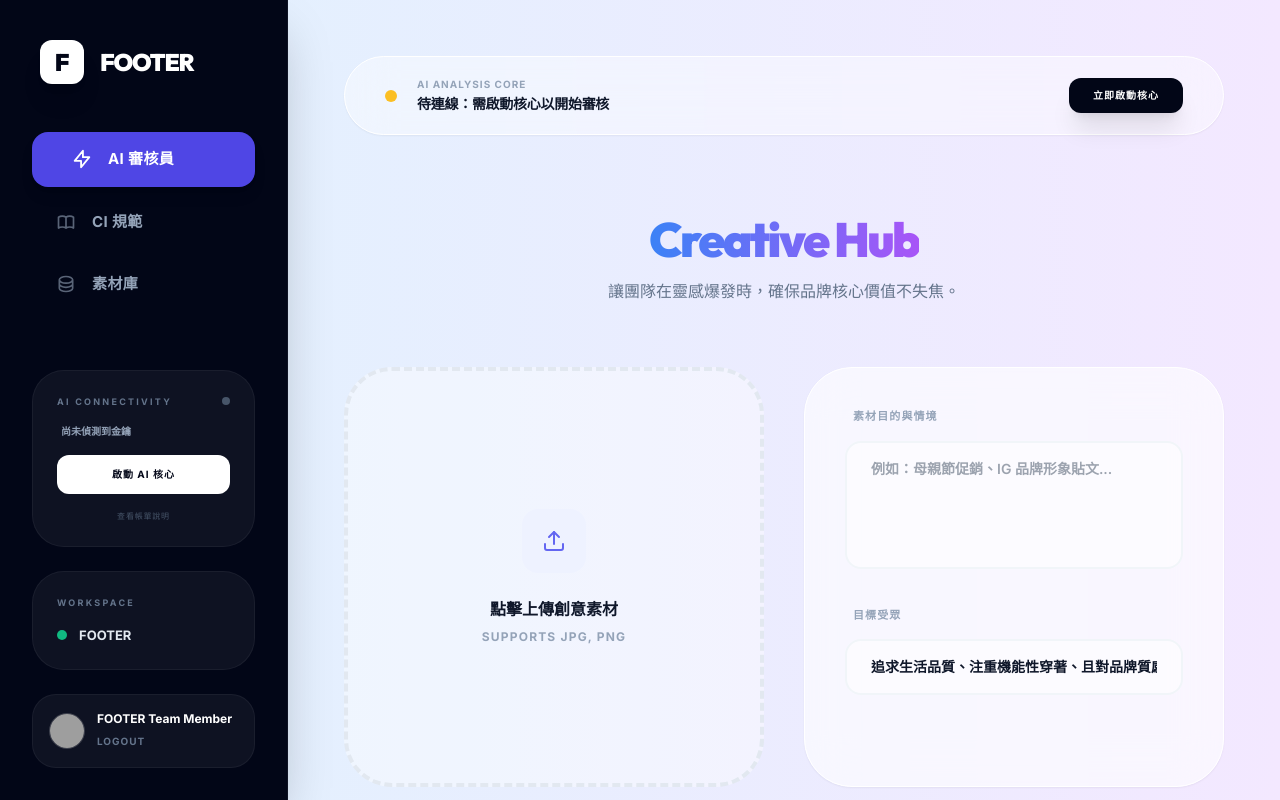
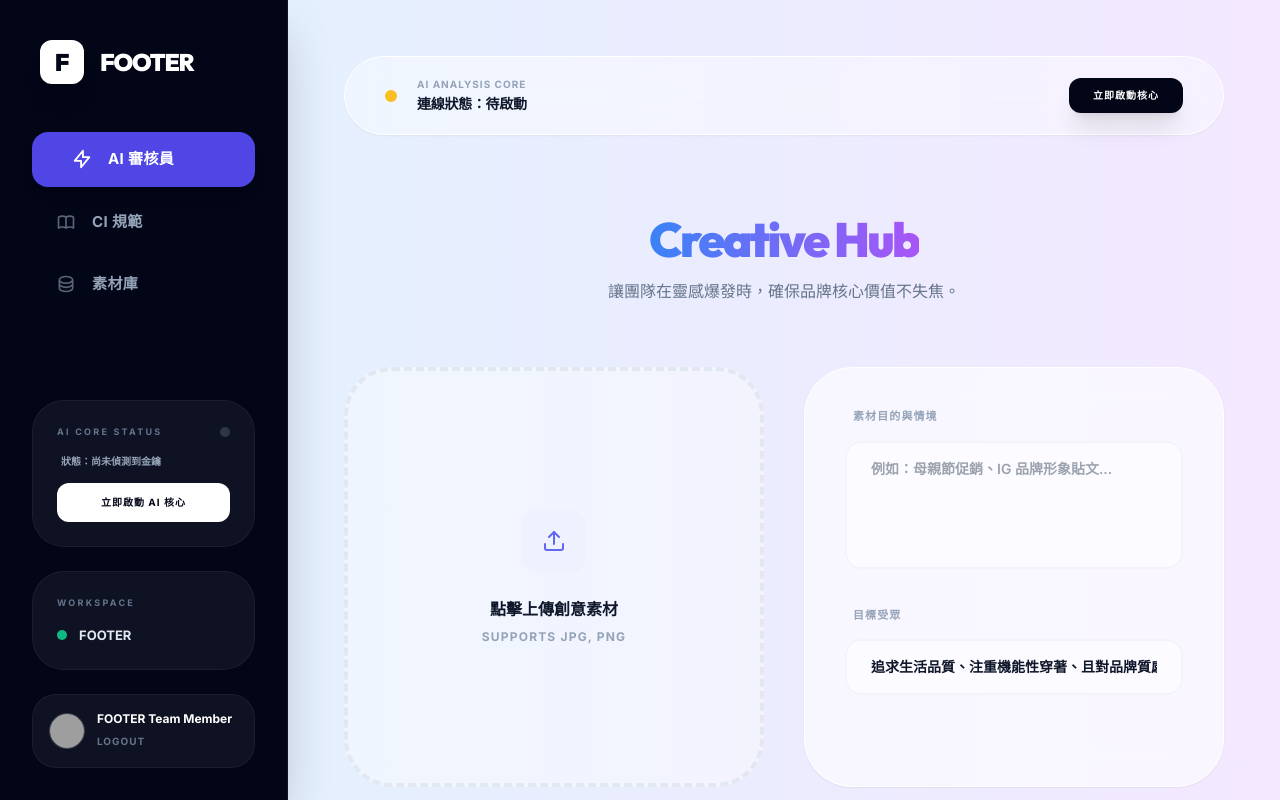
Before and after one commit to purechrisxx-cloud/CI-goalkeeper, a React (Vite) app: page / in a window 1280 px wide. Both pictures are taken after a click on the button "團隊快速進入系統". Built offline with nearby package versions, Linux system fonts and the light colour scheme; grey boxes are pictures that could not be loaded.

Commit message:
Add files via upload

```diff
--- a/components/AuditView.tsx
+++ b/components/AuditView.tsx
@@ -24,8 +24,11 @@ const AuditView: React.FC<AuditViewProps> = ({ ci, onAssetSave, assets }) => {
 
   useEffect(() => {
     const checkAuth = async () => {
+      // 同步檢查系統變數與 AI Studio 選取器
       const aistudio = (window as any).aistudio;
-      if (process.env.API_KEY && process.env.API_KEY !== "") {
+      const systemKey = process.env.API_KEY && process.env.API_KEY !== "";
+
+      if (systemKey) {
         setHasKey(true);
       } else if (aistudio && typeof aistudio.hasSelectedApiKey === 'function') {
         const val = await aistudio.hasSelectedApiKey();
@@ -42,10 +45,21 @@ const AuditView: React.FC<AuditViewProps> = ({ ci, onAssetSave, assets }) => {
   const handleOpenKeySelector = async () => {
     const aistudio = (window as any).aistudio;
     if (aistudio && typeof aistudio.openSelectKey === 'function') {
-      await aistudio.openSelectKey();
-      setHasKey(true);
+      try {
+        await aistudio.openSelectKey();
+        setHasKey(true);
+      } catch (e) {
+        console.error(e);
+      }
     } else {
-      alert("啟動失敗：目前瀏覽器環境未提供金鑰連線介面。請在專屬預覽連結中開啟，或請技術管理員配置環境變數 API_KEY。");
+      // 同 Sidebar 的提示邏輯
+      alert(
+        "【AI 引擎連線失敗】\n\n" +
+        "目前網頁無法直接存取 Google Gemini。請確保：\n" +
+        "1. 管理者已在 Vercel 設定 API_KEY 環境變數。\n" +
+        "2. 或者您正透過 Google AI Studio 的預覽功能開啟此網頁。\n\n" +
+        "若您是管理者，請在 Vercel Dashboard -> Settings -> Environment Variables 加入名為 API_KEY 的變數。"
+      );
     }
   };
 
@@ -97,7 +111,7 @@ const AuditView: React.FC<AuditViewProps> = ({ ci, onAssetSave, assets }) => {
       console.error(error);
       if (error.message.includes("Requested entity was not found") || error.message.includes("API key")) {
         setHasKey(false);
-        alert("連線失效或金鑰已過期，請點擊重新啟動 AI 核心。");
+        alert("金鑰連線失效，請點擊啟動 AI 核心重新嘗試。");
         handleOpenKeySelector();
       } else {
         alert(`分析發生錯誤：${error.message}`);
@@ -114,16 +128,16 @@ const AuditView: React.FC<AuditViewProps> = ({ ci, onAssetSave, assets }) => {
       {/* Top Banner for Status */}
       <div className="flex items-center justify-between bg-white/40 backdrop-blur-xl px-10 py-5 rounded-[2.5rem] border border-white shadow-sm">
         <div className="flex items-center gap-5">
-          <div className={`w-3 h-3 rounded-full ${hasKey ? 'bg-emerald-500 animate-pulse' : 'bg-amber-400'}`}></div>
+          <div className={`w-3 h-3 rounded-full ${hasKey ? 'bg-emerald-500 animate-pulse shadow-[0_0_10px_rgba(16,185,129,0.5)]' : 'bg-amber-400'}`}></div>
           <div>
             <p className="text-[10px] font-black text-slate-400 uppercase tracking-widest mb-0.5">AI Analysis Core</p>
             <p className="text-sm font-black text-slate-900 brand-font">
-              {hasKey ? 'Gemini 引擎已就緒' : '待連線：需啟動核心以開始審核'}
+              {hasKey ? 'Gemini 智慧引擎：運作中' : '連線狀態：待啟動'}
             </p>
           </div>
         </div>
         {!hasKey && (
-          <button onClick={handleOpenKeySelector} className="bg-slate-950 text-white px-6 py-2.5 rounded-xl text-[10px] font-black uppercase tracking-widest hover:bg-indigo-600 transition-all shadow-xl">
+          <button onClick={handleOpenKeySelector} className="bg-slate-950 text-white px-6 py-2.5 rounded-xl text-[10px] font-black uppercase tracking-widest hover:bg-indigo-600 transition-all shadow-xl active:scale-95">
             立即啟動核心
           </button>
         )}
@@ -189,7 +203,7 @@ const AuditView: React.FC<AuditViewProps> = ({ ci, onAssetSave, assets }) => {
             }`}
           >
             {loading ? <div className="w-5 h-5 border-2 border-white/20 border-t-white rounded-full animate-spin"></div> : <Icons.Zap />}
-            {loading ? 'AI 教練正在審閱...' : '啟動品牌深度分析'}
+            {loading ? 'AI 教練正在審閱...' : hasKey ? '啟動品牌深度分析' : '啟動 AI 核心後繼續'}
           </button>
         </div>
       ) : (
--- a/components/Sidebar.tsx
+++ b/components/Sidebar.tsx
@@ -11,54 +11,53 @@ interface SidebarProps {
 }
 
 const Sidebar: React.FC<SidebarProps> = ({ activeTab, setActiveTab, activeProfileName, user, onLogout }) => {
-  const [connectionType, setConnectionType] = useState<'system' | 'user' | 'none'>('none');
+  const [connectionStatus, setConnectionStatus] = useState<'system' | 'user' | 'none'>('none');
 
   useEffect(() => {
-    const checkConnection = async () => {
-      const aistudio = (window as any).aistudio;
-
-      // 1. 檢查是否有開發者預設的系統金鑰 (process.env.API_KEY)
+    const checkStatus = async () => {
+      // 1. 檢查是否有 Vercel/系統環境變數提供的 Key
       if (process.env.API_KEY && process.env.API_KEY !== "") {
-        setConnectionType('system');
+        setConnectionStatus('system');
         return;
       }
 
-      // 2. 檢查是否有使用者透過 aistudio 選取的個人金鑰
+      // 2. 檢查是否在 AI Studio 預覽環境中並已選取 Key
+      const aistudio = (window as any).aistudio;
       if (aistudio && typeof aistudio.hasSelectedApiKey === 'function') {
         const hasKey = await aistudio.hasSelectedApiKey();
         if (hasKey) {
-          setConnectionType('user');
+          setConnectionStatus('user');
           return;
         }
       }
 
-      setConnectionType('none');
+      setConnectionStatus('none');
     };
 
-    checkConnection();
-    const timer = setInterval(checkConnection, 3000);
+    checkStatus();
+    const timer = setInterval(checkStatus, 3000);
     return () => clearInterval(timer);
   }, []);
 
-  const handleConnect = async () => {
+  const handleConnectClick = async () => {
     const aistudio = (window as any).aistudio;
 
     if (aistudio && typeof aistudio.openSelectKey === 'function') {
       try {
         await aistudio.openSelectKey();
-        // 規範：呼叫後應假設成功並繼續
-        setConnectionType('user');
+        setConnectionStatus('user');
       } catch (e) {
-        console.error("Connection failed", e);
+        console.error("Failed to open key selector", e);
       }
-    } else {
-      // 在不支援 aistudio 選取器的正式瀏覽器環境下的處理
+    } else if (connectionStatus === 'none') {
+      // 在正式瀏覽器且無環境變數的情況下，給予明確指引
       alert(
-        "【AI 核心連線指南】\n\n" +
-        "目前您處於獨立瀏覽器模式。如需啟動 AI 功能，請：\n" +
-        "1. 在部署平台 (如 Vercel/Netlify) 設定 API_KEY 環境變數。\n" +
-        "2. 或確保在 Google AI Studio 的專屬預覽連結中開啟本網站。\n\n" +
-        "本系統基於安全規範，不提供直接手打輸入金鑰的欄位。"
+        "【AI 核心啟動指引】\n\n" +
+        "目前尚未偵測到 API 金鑰，請執行以下步驟：\n\n" +
+        "1. 管理者請前往 Vercel 後台設定 Environment Variable。\n" +
+        "2. 變數名稱設定為：API_KEY\n" +
+        "3. 填入 Google Gemini API Key 後重新部署。\n\n" +
+        "設定完成後，全體團隊成員即可直接使用 AI 審核功能。"
       );
     }
   };
@@ -97,32 +96,28 @@ const Sidebar: React.FC<SidebarProps> = ({ activeTab, setActiveTab, activeProfil
       </nav>
 
       <div className="p-8 space-y-6">
-        {/* AI Key Status Monitoring */}
+        {/* AI Key Status Monitoring Dashboard */}
         <div className="bg-white/5 rounded-[2rem] p-6 border border-white/5 space-y-4">
           <div className="flex items-center justify-between">
-            <p className="text-[9px] font-black uppercase tracking-[0.25em] text-slate-500">AI Connectivity</p>
-            <div className={`w-2 h-2 rounded-full ${connectionType !== 'none' ? 'bg-emerald-500 shadow-[0_0_10px_rgba(16,185,129,0.5)]' : 'bg-slate-600'}`}></div>
+            <p className="text-[9px] font-black uppercase tracking-[0.25em] text-slate-500">AI Core Status</p>
+            <div className={`w-2.5 h-2.5 rounded-full ${connectionStatus !== 'none' ? 'bg-emerald-500 shadow-[0_0_12px_rgba(16,185,129,0.6)]' : 'bg-slate-600 animate-pulse'}`}></div>
           </div>
 
           <div className="px-1">
-            <p className="text-[10px] font-bold text-slate-400">
-              {connectionType === 'system' ? '已連線 (系統預設)' :
-               connectionType === 'user' ? '已連線 (個人帳戶)' : '尚未偵測到金鑰'}
+            <p className="text-[10px] font-bold text-slate-400 leading-tight">
+              {connectionStatus === 'system' ? '連線來源：團隊共用金鑰' :
+               connectionStatus === 'user' ? '連線來源：個人開發金鑰' : '狀態：尚未偵測到金鑰'}
             </p>
           </div>
 
           <button
-            onClick={handleConnect}
+            onClick={handleConnectClick}
             className={`w-full py-3 rounded-xl text-[10px] font-black uppercase tracking-widest transition-all ${
-              connectionType !== 'none' ? 'bg-indigo-500/10 text-indigo-400 hover:bg-indigo-500/20' : 'bg-white text-slate-950 hover:scale-105'
+              connectionStatus !== 'none' ? 'bg-indigo-500/10 text-indigo-400 hover:bg-indigo-500/20' : 'bg-white text-slate-950 hover:scale-105 active:scale-95'
             }`}
           >
-            {connectionType !== 'none' ? '管理個人金鑰' : '啟動 AI 核心'}
+            {connectionStatus !== 'none' ? '管理 AI 配置' : '立即啟動 AI 核心'}
           </button>
-
-          <a href="https://ai.google.dev/gemini-api/docs/billing" target="_blank" rel="noreferrer" className="block text-[8px] text-center text-slate-600 hover:text-indigo-400 transition-colors uppercase tracking-widest">
-            查看帳單說明
-          </a>
         </div>
 
         <div className="bg-white/5 rounded-[2rem] p-6 border border-white/5">
```
